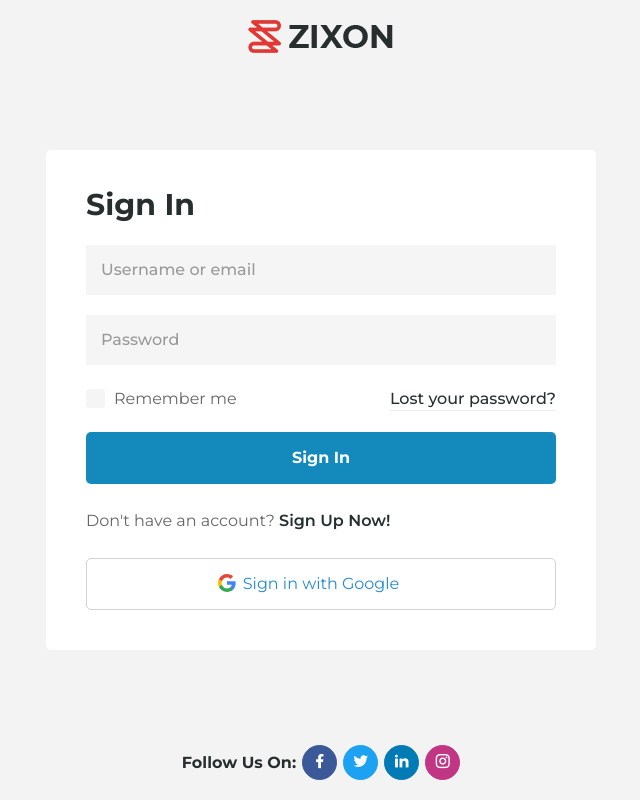
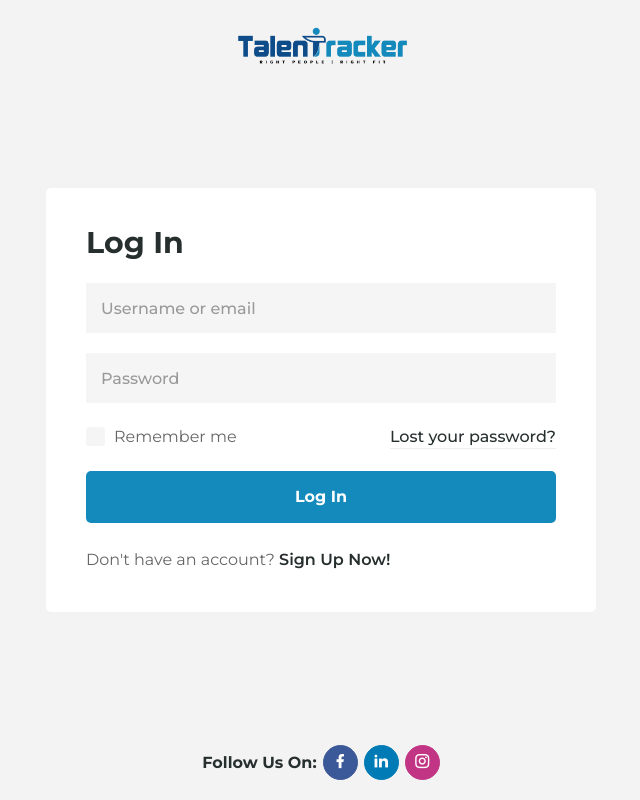
Before and after one commit to MostasirMahim/talentracker-demo, a Next.js app: page /auth/user/login in a window 1280 px wide. Shown: the whole page, without its empty margins (319-959 px from the left). Built offline with nearby package versions, Linux system fonts and the light colour scheme.

Commit message:
chore(user_login) : added login page & customized.

```diff
--- a/src/app/(auth)/auth/user/login/page.js
+++ b/src/app/(auth)/auth/user/login/page.js
@@ -1,13 +1,13 @@
 import Link from "next/link";
 import Image from "next/image";
 
-export default function SignIn() {
+function UserLogIn() {
   return (
     <>
       <div className="profile-authentication-area">
         <div className="logo">
           <Link href="/" className="d-inline-block">
-            <Image src="/images/logo.png" alt="logo" width={147} height={33} />
+            <Image src="/images/ttl_logo.png" alt="logo" width={200} height={50} />
           </Link>
         </div>
 
@@ -15,7 +15,7 @@
           <div className="d-table-cell">
             <div className="container">
               <div className="signin-form">
-                <h2>Sign In</h2>
+                <h2>Log In</h2>
 
                 <form>
                   <div className="form-group">
@@ -48,46 +48,14 @@
                     </div>
                   </div>
 
-                  <button type="submit">Sign In</button>
+                  <button type="submit">Log In</button>
 
                   <span className="dont-account">
                     Don&apos;t have an account?{" "}
-                    <Link href="/sign-up">Sign Up Now!</Link>
+                    <Link href="/auth/user/register">Sign Up Now!</Link>
                   </span>
                 </form>
 
-                <div className="sign-in-with-button">
-                  <button type="button">
-                    <svg
-                      xmlns="http://www.w3.org/2000/svg"
-                      width="18"
-                      height="18"
-                      viewBox="0 0 18 18"
-                      aria-hidden="true"
-                    >
-                      <title>Google</title>
-                      <g fill="none" fillRule="evenodd">
-                        <path
-                          fill="#4285F4"
-                          d="M17.64 9.2045c0-.6381-.0573-1.2518-.1636-1.8409H9v3.4814h4.8436c-.2086 1.125-.8427 2.0782-1.7959 2.7164v2.2581h2.9087c1.7018-1.5668 2.6836-3.874 2.6836-6.615z"
-                        ></path>
-                        <path
-                          fill="#34A853"
-                          d="M9 18c2.43 0 4.4673-.806 5.9564-2.1805l-2.9087-2.2581c-.8059.54-1.8368.859-3.0477.859-2.344 0-4.3282-1.5831-5.036-3.7104H.9574v2.3318C2.4382 15.9832 5.4818 18 9 18z"
-                        ></path>
-                        <path
-                          fill="#FBBC05"
-                          d="M3.964 10.71c-.18-.54-.2822-1.1168-.2822-1.71s.1023-1.17.2823-1.71V4.9582H.9573A8.9965 8.9965 0 0 0 0 9c0 1.4523.3477 2.8268.9573 4.0418L3.964 10.71z"
-                        ></path>
-                        <path
-                          fill="#EA4335"
-                          d="M9 3.5795c1.3214 0 2.5077.4541 3.4405 1.346l2.5813-2.5814C13.4632.8918 11.426 0 9 0 5.4818 0 2.4382 2.0168.9573 4.9582L3.964 7.29C4.6718 5.1627 6.6559 3.5795 9 3.5795z"
-                        ></path>
-                      </g>
-                    </svg>
-                    Sign in with Google
-                  </button>
-                </div>
               </div>
             </div>
           </div>
@@ -99,7 +67,7 @@
           </li>
           <li>
             <a
-              href="https://www.facebook.com/"
+              href="https://www.facebook.com/talentracker/"
               className="facebook"
               target="_blank"
             >
@@ -108,16 +76,7 @@
           </li>
           <li>
             <a
-              href="https://www.twitter.com/"
-              className="twitter"
-              target="_blank"
-            >
-              <i className="ri-twitter-fill"></i>
-            </a>
-          </li>
-          <li>
-            <a
-              href="https://www.linkedin.com/"
+              href="https://www.linkedin.com/company/talentracker-limited/"
               className="linkedin"
               target="_blank"
             >
@@ -126,7 +85,7 @@
           </li>
           <li>
             <a
-              href="https://www.instagram.com/"
+              href="https://www.instagram.com/talen_tracker?igsh=NXN2NWY3d2E1a3B4"
               className="instagram"
               target="_blank"
             >
@@ -138,3 +97,5 @@
     </>
   );
 }
+
+export default UserLogIn;
```
